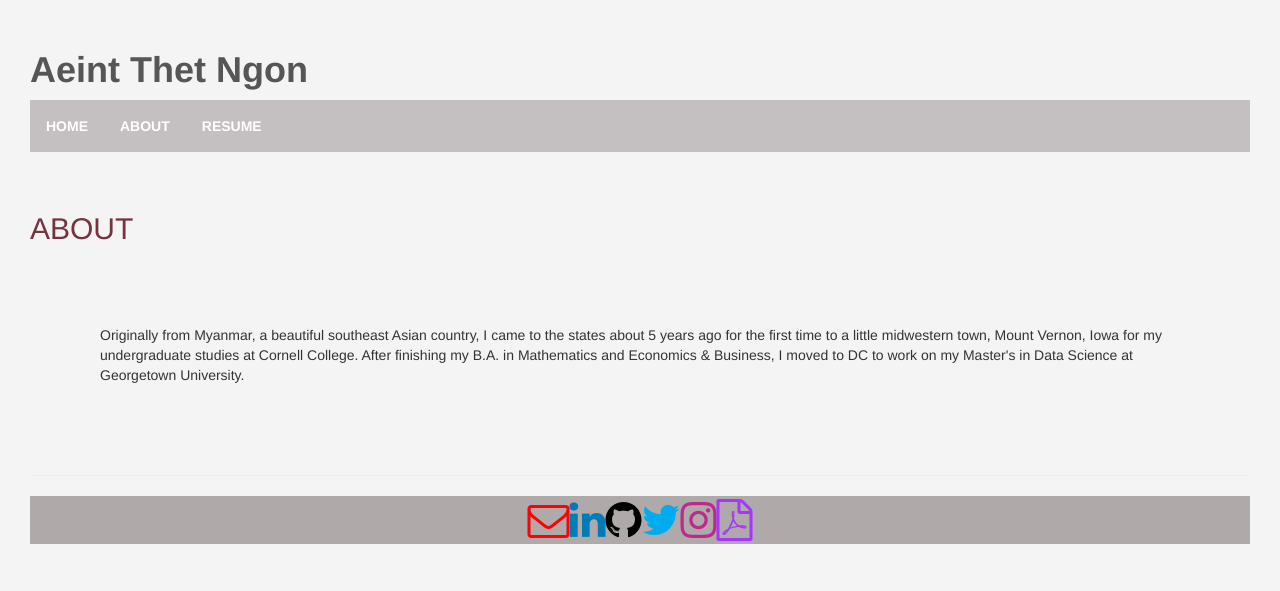
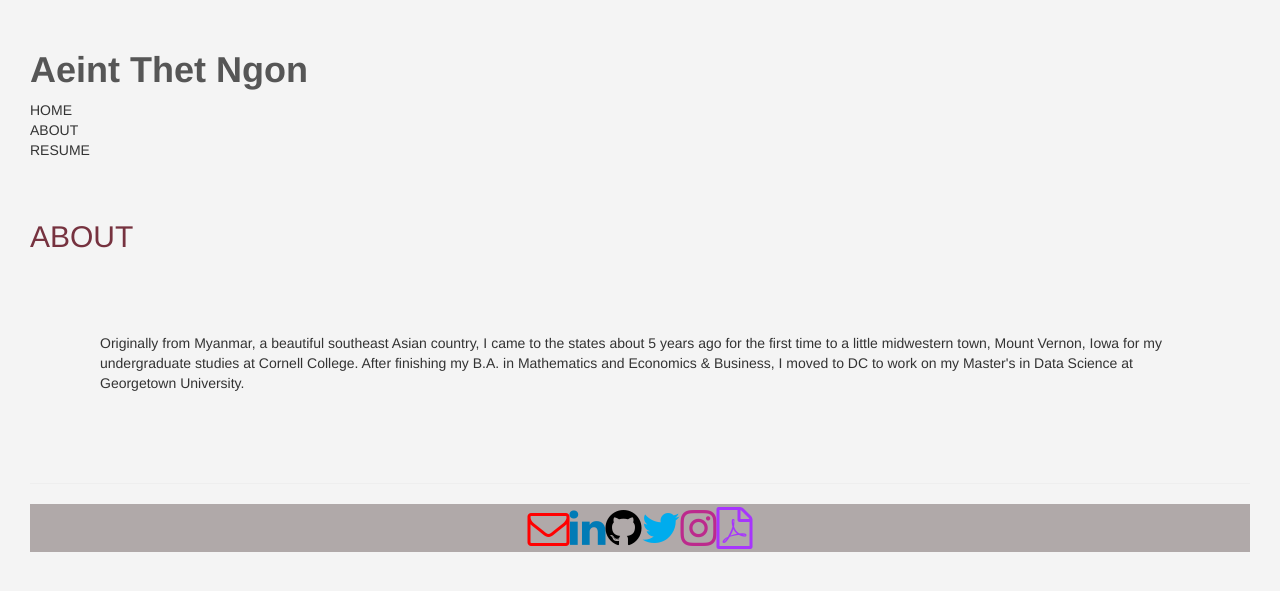
Before and after one commit to aeintngon/old-webpage, a Jekyll site: the page built from about.html, in a window 1280 px wide. Shown: the top 591 px of the page. Built offline with Jekyll 4.4.1, drawn with Linux system fonts in a browser that asks for light colours; nearby versions of some CDN libraries.

Commit message:
Update default.html

```diff
--- a/_layouts/default.html
+++ b/_layouts/default.html
@@ -16,7 +16,7 @@
 
 <hr id='top-line'>
 
-<ul class="main-list">
+<ul>
   <li><a href="./index.html">HOME</a></li>
   <li><a href="./about.html">ABOUT</a></li>
   <li><a href="/static/resume/AeintNgon_resume.pdf">RESUME</a></li>
```
